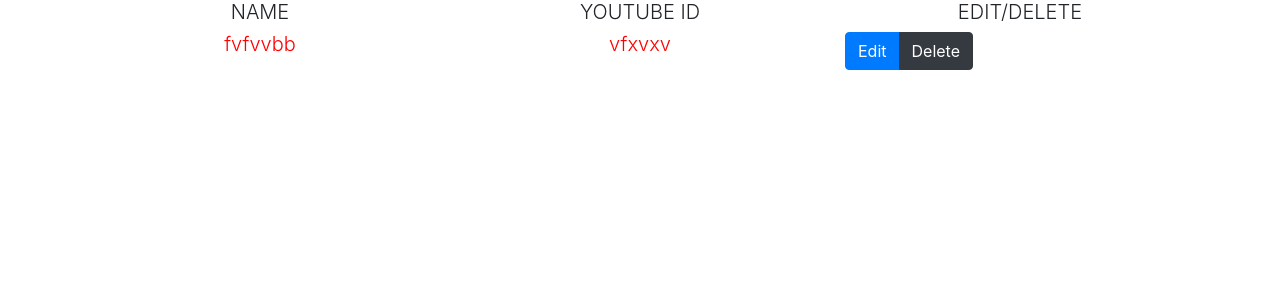
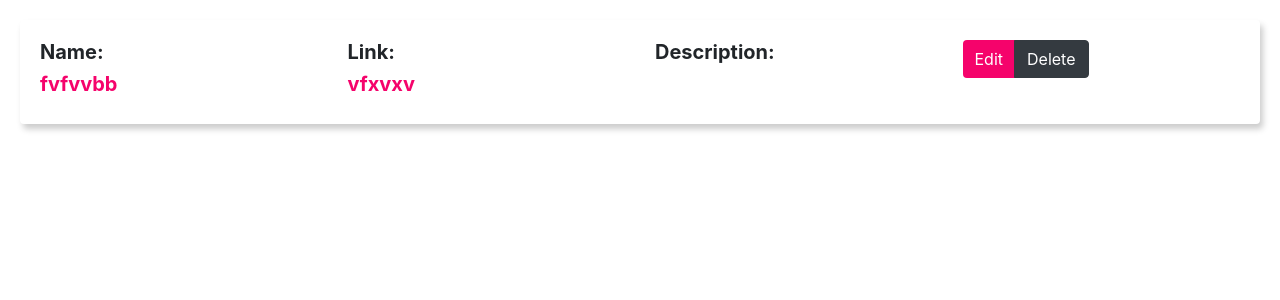
Before and after one commit to akashjindal347/DoubtOut-API, a Django app: page /maths/ in a window 1280 px wide. Shown: the top 300 px of the page. Run offline with Django 3.2, Linux system fonts and the light colour scheme; data comes from the database, SQL or seed files in the repository; some libraries are stand-ins or nearby versions.

Commit message:
added description field and improvised UI

```diff
--- a/blog/models.py
+++ b/blog/models.py
@@ -10,6 +10,7 @@ class Subject(models.Model):
     name = models.CharField(max_length = 100)
     link = models.CharField(max_length = 100)
     subject = models.CharField(max_length = 10,choices = SUBJECT_CHOICES,default = '')
+    description = models.TextField(default = '')
 
     def __str__(self):
         return str(self.name)
--- a/templates/onesubjectlistview.html
+++ b/templates/onesubjectlistview.html
@@ -15,36 +15,38 @@
 
   </head>
   <body>
-    <div class = "container" >
-    <div class  ="row">
-    <div class = "col-4">
-    <h1 class ="lead" style="text-align:center; ">NAME</h1>
-    </div>
-    <div class = "col-4">
-    <h1 class ="lead" style="text-align:center;">YOUTUBE ID</h1>
-    </div>
-    <div class = "col-4">
-    <h1 class ="lead" style="text-align:center;">EDIT/DELETE</h1>
-    </div>
-    </div>
+
+
 
 
     {% for obj in objects %}
-    <div class  ="row" style ="margin-bottom:10px;">
-    <div class = "col-4">
-    <h5 class ="lead" style="text-align:center; color:red; ">{{obj.name}} </h5>
+    <div class="card" style="margin: 20px; background-color: white; border: none;box-shadow: 3px 5px 6px #ccc;
+     " >
+      <div class="card-body">
+        <div class  ="row" style ="">
+          <div class = "col-md-3 col-sm-12">
+              <h5 class ="lead" style=" font-weight: bold;">Name: </h5>
+          <h5 class ="lead" style="font-weight: bold; color: #f5036b; ">{{obj.name}} </h5>
           </div>
-    <div class = "col-4">
-    <h4 class ="lead" style="text-align:center; color:red;">{{obj.link}} </h4>
+          <div class = "col-md-3 col-sm-12">
+              <h5 class ="lead" style=" font-weight: bold;">Link: </h5>
+          <h4 class ="lead" style="font-weight: bold; color: #f5036b;">{{obj.link}} </h4>
           </div>
-    <div class = "col-4">
+          <div class = "col-md-3 col-sm-12">
+              <h5 class ="lead" style=" font-weight: bold;">Description: </h5>
+          <h4 class ="lead" style=" color: #f5036b;">{{obj.description}} </h4>
+          </div>
+          <div class = "col-md-3 col-sm-12">
               <div class="btn-group" role="group" aria-label="Basic example">
-            <button type="button" class="btn btn-primary"><a href = "{% url 'update-subject' obj.id %}" style="color:white;" >Edit</a></button>
+                  <button type="button" class="btn btn-primary" style="background-color: #f5036b; border:none; " ><a href = "{% url 'update-subject' obj.id %}" style="color:white;" >Edit</a></button>
 
                   <button type="button" class="btn btn-dark"><a href = "{% url 'delete-subject' obj.id %}" style="color:white;" >Delete</a></button>
                 </div>
           </div>
           </div>
+      </div>
+    </div>
+
 
 
 
```
Also changed, not shown: blog/migrations/0002_subject_description.py (added), 1 other file. Lines whose indentation alone changed are shown as unchanged.
